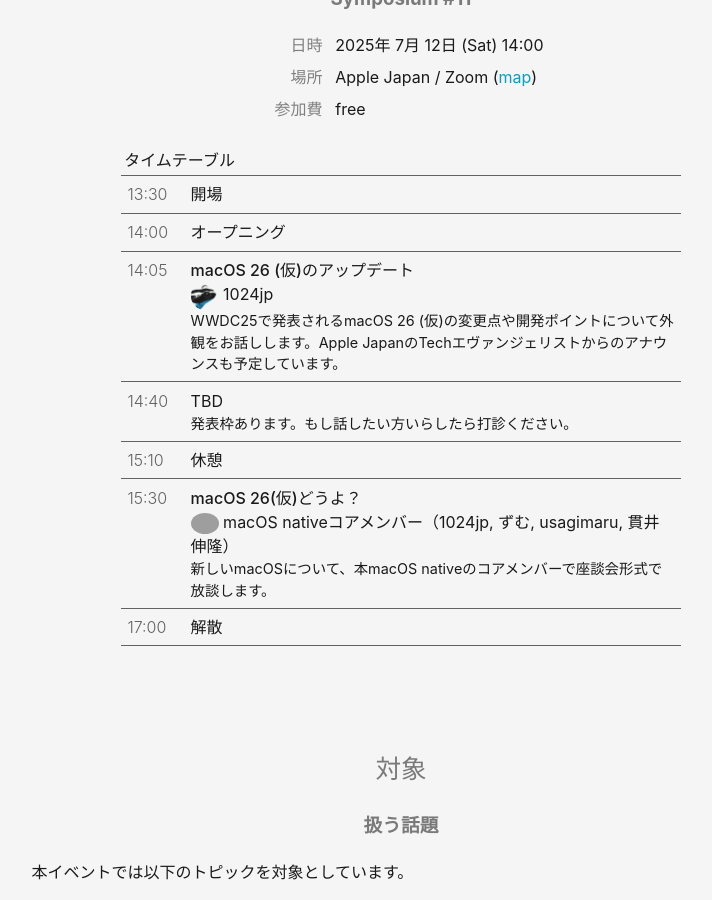
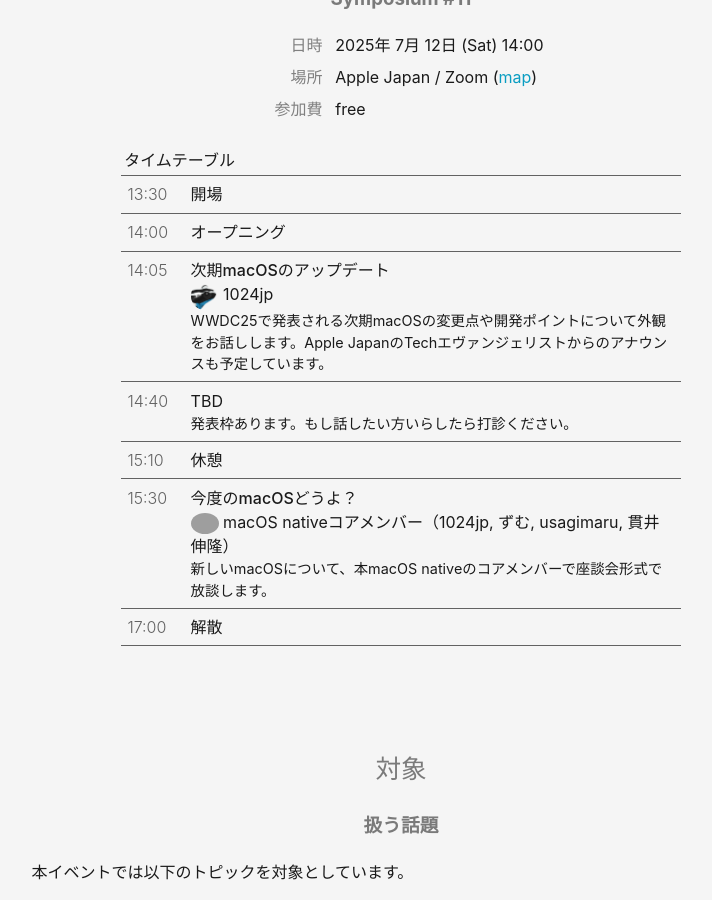
Before and after one commit to macOS-native/macos-native.github.io, a Jekyll site: the page built from index.md, in a window 1280 px wide and 900 px high, scrolled down 691 px. Shown: the whole window, without its empty margins (239-951 px from the left). Built offline with Jekyll 4.4.1, drawn with Linux system fonts in a browser that asks for light colours; grey boxes are pictures that could not be loaded.

Commit message:
Update timetable

```diff
--- a/_data/events.yml
+++ b/_data/events.yml
@@ -12,12 +12,12 @@
     - time: "14:00"
       title: "オープニング"
     - time: "14:05"
-      title: "macOS 26 (仮)のアップデート"
+      title: "次期macOSのアップデート"
       presenter:
         name: 1024jp
         avatar: 1024jp
       description: |
-        WWDC25で発表されるmacOS 26 (仮)の変更点や開発ポイントについて外観をお話しします。Apple JapanのTechエヴァンジェリストからのアナウンスも予定しています。
+        WWDC25で発表される次期macOSの変更点や開発ポイントについて外観をお話しします。Apple JapanのTechエヴァンジェリストからのアナウンスも予定しています。
     - time: "14:40"
       title: "TBD"
       description: |
@@ -25,7 +25,7 @@
     - time: "15:10"
       title: "休憩"
     - time: "15:30"
-      title: "macOS 26(仮)どうよ？"
+      title: "今度のmacOSどうよ？"
       presenter:
         name: macOS nativeコアメンバー（1024jp, ずむ, usagimaru, 貫井伸隆）
       description: |
```
